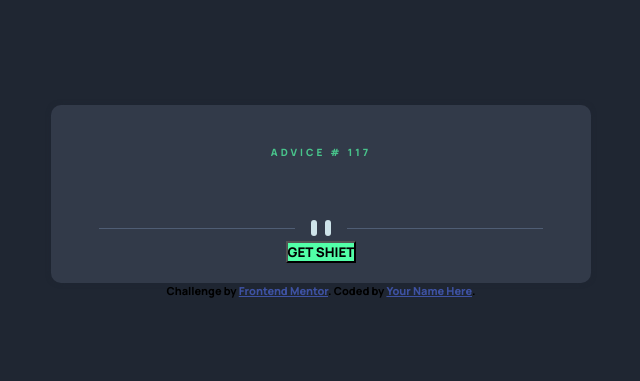
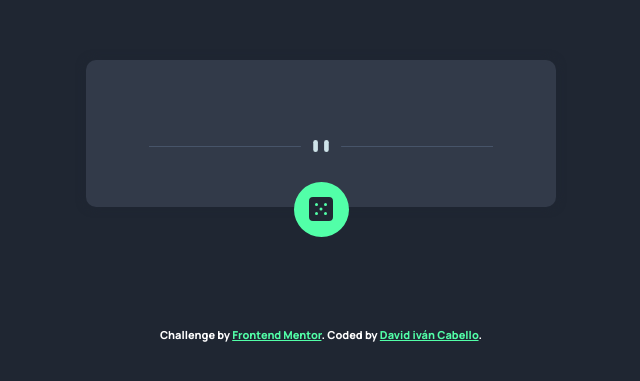
Before and after one commit to davidicabello/advice-generator-app-main, a plain HTML site: page public/index.html in a window 1280 px wide. Shown: the part 199-580 px from the top of the page, without its empty margins (319-959 px from the left). Drawn offline with Linux system fonts and the light colour scheme; no server answers.

Commit message:
final update

```diff
--- a/public/app.js
+++ b/public/app.js
@@ -1,6 +1,6 @@
 const resDiv = document.querySelector('.results');
 const resBtn = document.querySelector('#data');
-
+const advNumbDiv = document.querySelector('.advice-number');
 
 
 resBtn.addEventListener('click', () => {
@@ -20,6 +20,7 @@ function getAdvice() {
     }).then(adviceData => {
         const Adviceobj = adviceData.slip;
         resDiv.innerHTML = `<h1><i class="fa-solid fa-quote-left"></i>${Adviceobj.advice} <i class="fa-solid fa-quote-right"></i></h1>`;
+        advNumbDiv.innerHTML = `<p>ADVICE # ${Adviceobj.id}</p>`
     }).catch(error => {
         console.log(error);
     });
--- a/public/index.html
+++ b/public/index.html
@@ -14,22 +14,22 @@
 <body>
   <main class="container">
     <div class="card">
-      <div class="advice-number">
-        <p>ADVICE # 117</p>
-      </div>
+      <div class="advice-number"></div>
       <div class="advice-text">
         <div class="results"></div>
       </div>
-      <figure class="divider"><img src="images/pattern-divider-desktop.svg" alt=""></figure>
+      <img class="divider" src="images/pattern-divider-desktop.svg" alt="">
       <button type="button" class="mainBtn" id="data">
-        GET SHIET
+        <img src="images/icon-dice.svg" alt="">
       </button>
     </div>
   </main>
-  <div class="attribution">
-    Challenge by <a href="https://www.frontendmentor.io?ref=challenge" target="_blank">Frontend Mentor</a>.
-    Coded by <a href="#">Your Name Here</a>.
-  </div>
+  <footer>
+    <div class="attribution">
+      Challenge by <a href="https://www.frontendmentor.io?ref=challenge" target="_blank">Frontend Mentor</a>.
+      Coded by <a href="https://github.com/davidicabello" target="_blank">David iván Cabello</a>.
+    </div>
+  </footer>
   <script src="app.js"></script>
 </body>
 
--- a/public/styles.css
+++ b/public/styles.css
@@ -14,6 +14,7 @@
 }
 
 * {
+    box-sizing: border-box;
     margin: 0;
     padding: 0;
     font-family: 'Manrope', sans-serif;
@@ -47,7 +48,7 @@ h1 {
     text-align: center;
     justify-content: center;
     align-items: center;
-    margin: 0 auto;
+    max-width: 470px;
 }
 
 .card {
@@ -58,21 +59,37 @@ h1 {
     margin: 0 auto;
     border-radius: 10px;
     background: var(--Dark-Grayish-Blue);
-    width: 500px;
+    width: 100%;
     padding: 20px;
-    box-shadow: 0px 0px 5px var(--Dark-Blue);
+    box-shadow: 0px 0px 8px 1px var(--Dark-Blue);
 }
 
 .advice-text {
-    padding: 30px 20px;
+    padding: 30px 15px;
 }
 
 i {
     font-size: 1rem;
 }
 
+.divider {
+    padding: 0 0 30px;
+    width: 80%;
+}
+
 .mainBtn {
     background: var(--Neon-Green);
+    border-radius: 50%;
+    width: 55px;
+    height: 55px;
+    padding: 15px;
+    margin: 0 auto -50px;
+    border: 0;
+}
+
+.mainBtn:hover {
+    cursor: pointer;
+    box-shadow: 0px 0px 30px 2px var(--Neon-Green);
 }
 
 .attribution {
@@ -80,6 +97,26 @@ i {
     text-align: center;
 }
 
+footer {
+    color: white;
+    margin-top: 120px;
+}
+
 .attribution a {
-    color: hsl(228, 45%, 44%);
+    color: var(--Neon-Green);
 }
+
+@media only screen and (max-width:375px) {
+
+    .container {
+        max-width: 90%;
+    }
+
+    .card {
+        width: 100%;
+    }
+
+    .divider {
+        content: url(images/pattern-divider-mobile.svg);
+    }
+}
```
Also changed, not shown: public/images/Screenshot 2022-11-26 at 00-58-38 Frontend Mentor Advice generator app.png (added), 1 other file.
